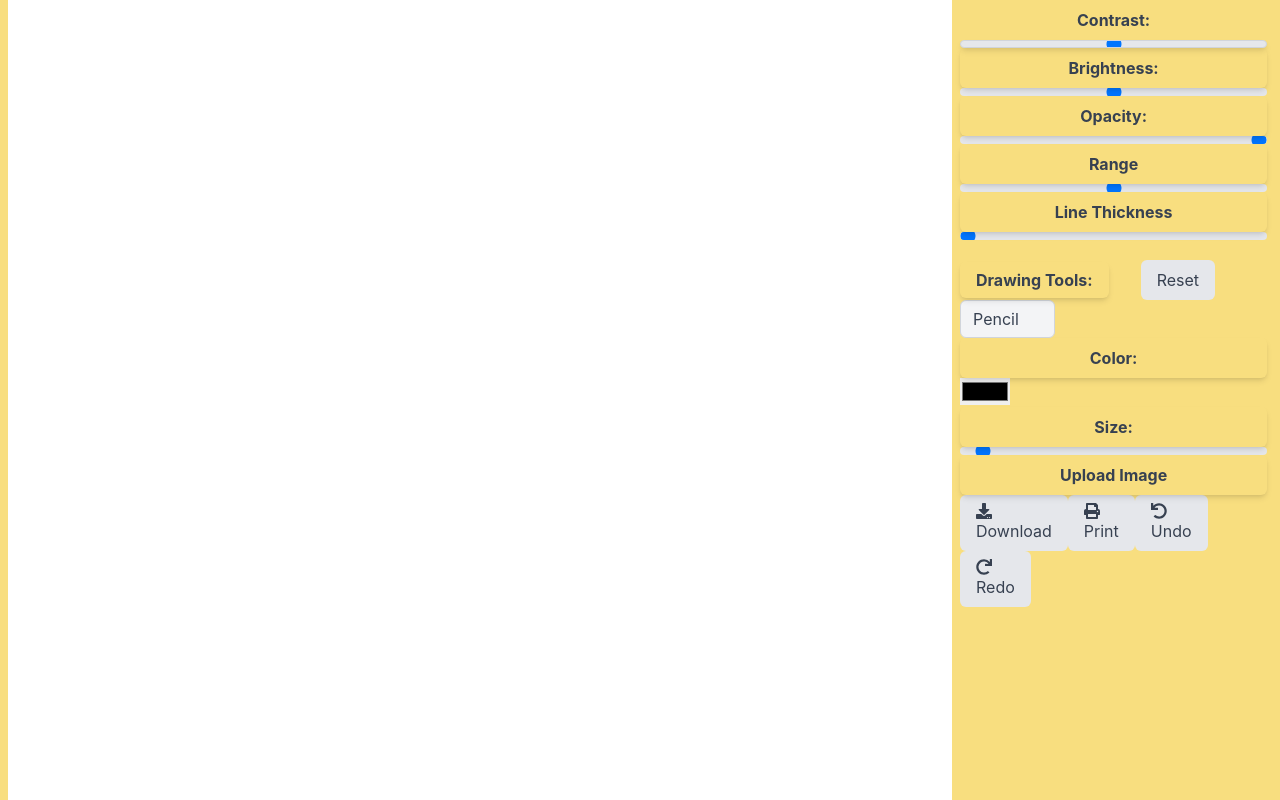
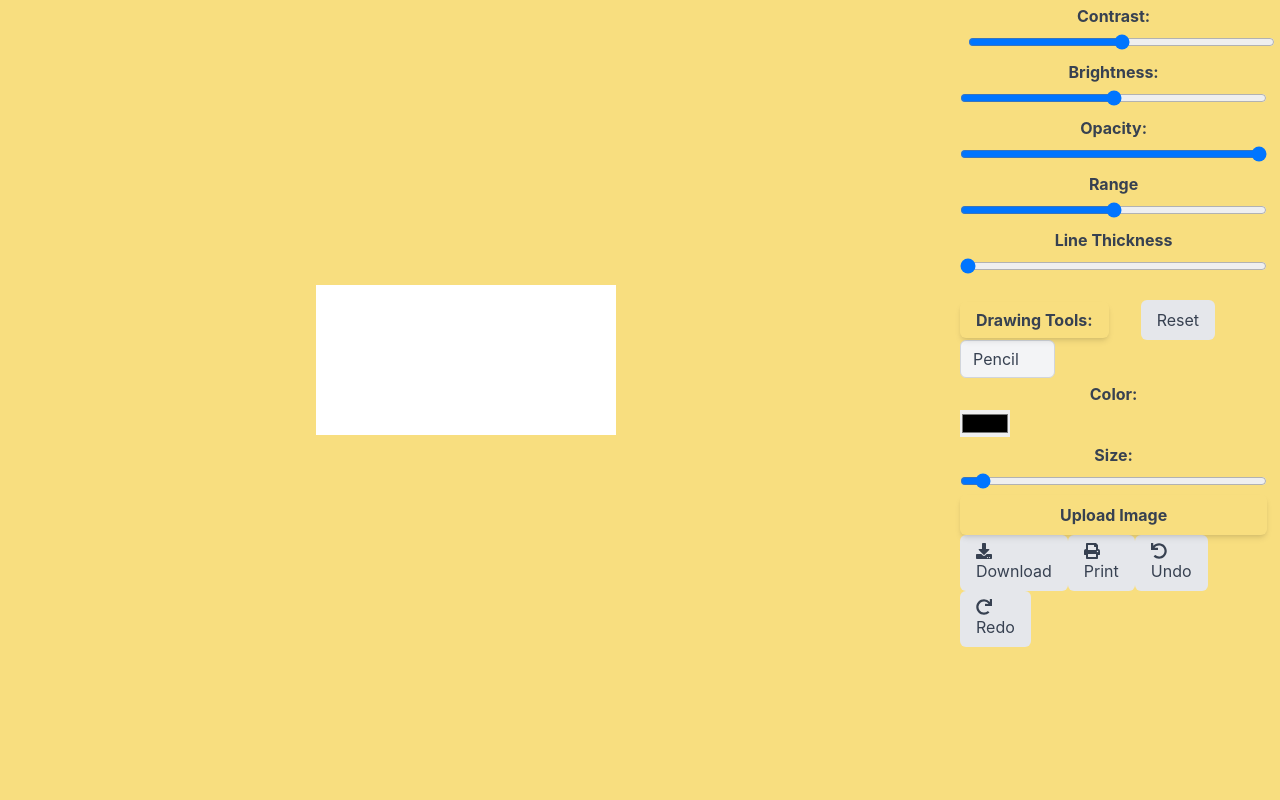
Before and after one commit to huzaifasad/Image-Editor-Fiverr, a React (Create React App) app: page / in a window 1280 px wide. Built offline with nearby package versions, Linux system fonts and the light colour scheme.

Commit message:
Update ImageEditor.js

```diff
--- a/src/ImageEditor.js
+++ b/src/ImageEditor.js
@@ -20,9 +20,27 @@ export default function ImageEditor() {
     const [redoStack, setRedoStack] = useState([]);
     const [originalImage, setOriginalImage] = useState(null); // Store original image
     const canvasRef = useRef(null);
+    const [firstImageLoad, setFirstImageLoad] = useState(true); // Flag to track first image load
+
 
     useEffect(() => {
         if (image) {
+            if (firstImageLoad) {
+                // Reset filter states to defaults for the first image load
+                setContrast(100);
+                setBrightness(100);
+                setOpacity(100);
+                setGrayscale(0);
+                setSharpness(0);
+                setExtrasharp(0);
+                setLineThickness(2);
+                setCurrentColor('#000000');
+                setCurrentSize(2);
+                setUndoStack([]);
+                setRedoStack([]);
+                setFirstImageLoad(false); // Set flag to false after applying the reset
+            }
+
             setOriginalImage(image); // Store original image when a new image is uploaded
 
             const canvas = canvasRef.current;
@@ -55,7 +73,8 @@ export default function ImageEditor() {
             };
             img.src = image;
         }
-    }, [image, contrast, brightness, opacity, grayscale, sharpness, extrasharp]);
+    }, [image, contrast, brightness, opacity, grayscale, sharpness, extrasharp, firstImageLoad]);
+
 
 
     // Apply sharpening to the canvas context
@@ -90,19 +109,39 @@ export default function ImageEditor() {
 
         ctx.putImageData(imageData, 0, 0);
     };
-
+const x=0;
     const handleImageChange = (e) => {
         const file = e.target.files[0];
         const reader = new FileReader();
 
+
         reader.onload = () => {
             setImage(reader.result);
+            const canvas = canvasRef.current;
+        const ctx = canvas.getContext('2d');
+        ctx.clearRect(0, 0, canvas.width, canvas.height);
+
+        // Redraw the original image
+        if (originalImage) {
+            const img = new Image();
+            img.onload = () => {
+                ctx.drawImage(img, 0, 0);
+            };
+            img.src = originalImage;
+        }
+
+
+
         };
 
         if (file) {
             reader.readAsDataURL(file);
+        } else {
+            // If no file selected, reset the image state
+            setImage(null);
         }
     };
+
 
     const handleContrastChange = (e) => {
         setContrast(e.target.value);
@@ -216,6 +255,7 @@ export default function ImageEditor() {
             ctx.stroke();
         }
     };
+
     const handleReset = () => {
         // Reset all filters and clear the canvas
         setContrast(100);
@@ -231,6 +271,20 @@ export default function ImageEditor() {
         setRedoStack([]);
         setImage(originalImage); // Set image back to original
         setPreviewImage(null);
+
+        // Clear the canvas
+        const canvas = canvasRef.current;
+        const ctx = canvas.getContext('2d');
+        ctx.clearRect(0, 0, canvas.width, canvas.height);
+
+        // Redraw the original image
+        if (originalImage) {
+            const img = new Image();
+            img.onload = () => {
+                ctx.drawImage(img, 0, 0);
+            };
+            img.src = originalImage;
+        }
     };
     const handleCanvasMouseUp = () => {
         if (tool === 'pencil' || tool === 'eraser') {
@@ -292,57 +346,55 @@ export default function ImageEditor() {
     return (
         <div className='h-screen w-screen flex bg-[#F8DE7F]'>
             <div className='w-[75%] px-2'>
-                <div className='bg-[#fff] text-5xl   h-full  w-full flex items-center justify-center'>
-                <div className='bg-[#fff] text-5xl   h-full w-full flex items-center justify-center'>
+                <div className='   h-[90%]  w-[97%] flex items-center justify-center'>
                 <canvas
+    key={image} // Add this key that depends on the image state
+    className="relative overflow-hidden bg-[#fff]"
     ref={canvasRef}
     onMouseDown={handleCanvasMouseDown}
     onMouseMove={handleCanvasMouseMove}
     onMouseUp={handleCanvasMouseUp}
-        style={{ border: '0px solid black', cursor: 'crosshair', width: '100%', height: '100%' }}
 />
+
 </div>
 
-                </div>
             </div>
             <div className='w-[24%]'>
                 <div className=' h-screen '>
 
                     <div className=''>
-                        <label className='flex items-center justify-center text-gray-700 font-bold rounded-md shadow-xs py-2 px-4 transform hover:scale-105 transition-transform duration-300'>Contrast:</label>
+                        <label className='flex items-center justify-center text-gray-700 font-bold rounded-md shadow-xs py-1 px-2 transform hover:scale-105 transition-transform duration-300'>Contrast:</label>
                         <input
                             type="range"
                             min="0"
                             max="200"
                             value={contrast}
                             onChange={handleContrastChange}
-                            className="appearance-none block w-full h-2 bg-gray-200 rounded-full outline-none overflow-hidden border border-gray-300 shadow-md"
+                            className="ml-2   w-full"
                         />
 
                     </div>
 
                     <div>
-                        <label className='flex items-center justify-center text-gray-700 font-bold rounded-md shadow-md py-2 px-4 transform hover:scale-105 transition-transform duration-300'>Brightness:</label>
+                        <label className='flex items-center justify-center text-gray-700 font-bold rounded-md shadow-xs py-1 px-2 transform hover:scale-105 transition-transform duration-300'>Brightness:</label>
                         <input
                             type="range"
                             min="0"
                             max="200"
                             value={brightness}
                             onChange={handleBrightnessChange}
-                            className="appearance-none block w-full h-2 bg-gray-200 rounded-full outline-none overflow-hidden"
-                        />
+                            className="w-full"                        />
                     </div>
 
                     <div>
-                        <label className='flex items-center justify-center text-gray-700 font-bold rounded-md shadow-md py-2 px-4 transform hover:scale-105 transition-transform duration-300'>Opacity:</label>
+                        <label className='flex items-center justify-center text-gray-700 font-bold rounded-md shadow-xs py-1 px-2 transform hover:scale-105 transition-transform duration-300'>Opacity:</label>
                         <input
                             type="range"
                             min="0"
                             max="100"
                             value={opacity}
                             onChange={handleOpacityChange}
-                            className="appearance-none block w-full h-2 bg-gray-200 rounded-full outline-none overflow-hidden"
-                        />
+ className="w-full"                           />
                     </div>
 
                     {/* <div>
@@ -357,27 +409,25 @@ export default function ImageEditor() {
                     </div> */}
 
                     <div>
-                        <label className='flex items-center justify-center text-gray-700 font-bold rounded-md shadow-md py-2 px-4 transform hover:scale-105 transition-transform duration-300'>Range</label>
+                        <label className='flex items-center justify-center text-gray-700 font-bold rounded-md shadow-xs py-1 px-2 transform hover:scale-105 transition-transform duration-300'>Range</label>
                         <input
                             type="range"
                             min="-200"
                             max="200"
                             value={sharpness}
                             onChange={handleSharpnessChange}
-                            className="appearance-none block w-full h-2 bg-gray-200 rounded-full outline-none overflow-hidden"
-                        />
+ className="w-full"                           />
                     </div>
 
                     <div>
-                        <label className='flex items-center justify-center text-gray-700 font-bold rounded-md shadow-md py-2 px-4 transform hover:scale-105 transition-transform duration-300'>Line Thickness</label>
+                        <label className='flex items-center justify-center text-gray-700 font-bold rounded-md shadow-xs py-1 px-2 transform hover:scale-105 transition-transform duration-300'>Line Thickness</label>
                         <input
                             type="range"
                             min="0"
                             max="100"
                             value={extrasharp}
                             onChange={handleextraSharpenChange}
-                            className="appearance-none block w-full h-2 bg-gray-200 rounded-full outline-none overflow-hidden"
-                                                   />
+ className="w-full"                                                      />
                     </div>
                     <div className="relative inline-block">
   <label className=' items-center mt-2 justify-center text-gray-700 font-bold rounded-md shadow-md py-2 px-4 transform hover:scale-105 transition-transform duration-300' >Drawing Tools:</label>
@@ -398,7 +448,7 @@ export default function ImageEditor() {
 
 
                     <div>
-                        <label className='flex items-center justify-center text-gray-700 font-bold rounded-md shadow-md py-2 px-4 transform hover:scale-105 transition-transform duration-300'>Color:</label>
+                        <label className='flex items-center justify-center text-gray-700 font-bold rounded-md shadow-xs py-1 px-2 transform hover:scale-105 transition-transform duration-300'>Color:</label>
                         <input
                             type="color"
                             value={currentColor}
@@ -407,15 +457,14 @@ export default function ImageEditor() {
                     </div>
 
                     <div>
-                        <label className='flex items-center justify-center text-gray-700 font-bold rounded-md shadow-md py-2 px-4 transform hover:scale-105 transition-transform duration-300'>Size:</label>
+                        <label className='flex items-center justify-center text-gray-700 font-bold rounded-md shadow-xs py-1 px-2 transform hover:scale-105 transition-transform duration-300'>Size:</label>
                         <input
                             type="range"
                             min="1"
                             max="20"
                             value={currentSize}
                             onChange={handleSizeChange}
-                            className="appearance-none block w-full h-2 bg-gray-200 rounded-full outline-none overflow-hidden"
-                        />
+ className="w-full"                           />
                     </div>
 
                     <label className="flex items-center justify-center text-gray-700 font-bold rounded-md shadow-md py-2 px-4 transform hover:scale-105 transition-transform duration-300">
```
Lines whose indentation alone changed are shown as unchanged.
